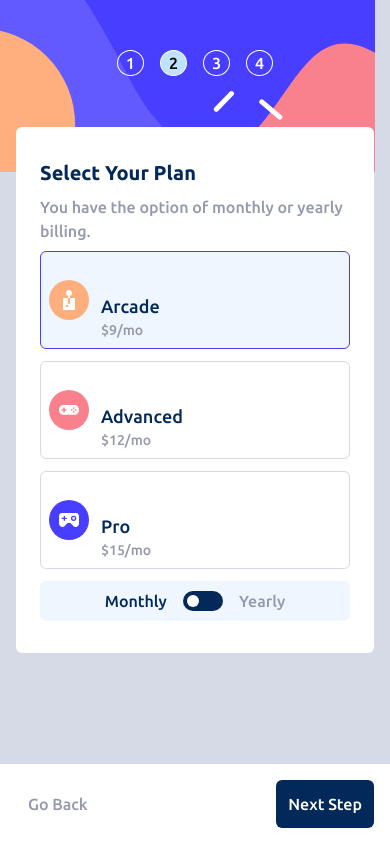
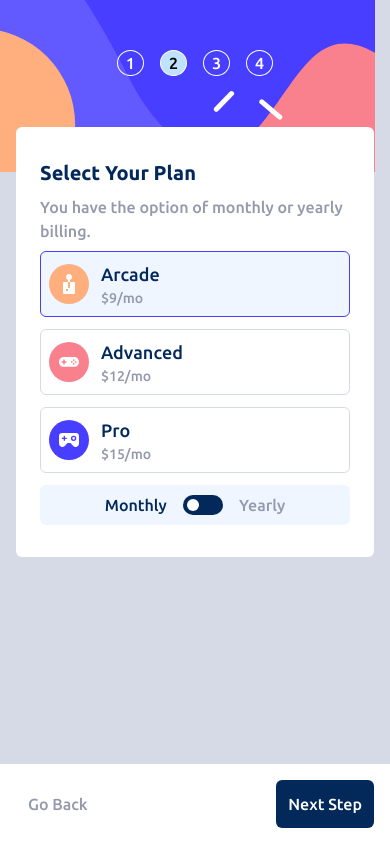
Before and after one commit to acedilloluis/multistep-form, a React (Vite) app: page / in a window 390 px wide. Both pictures are taken after typing "Sample", "name@example.com", "5551234" into the empty fields and a click on the button "Next Step". Built offline with nearby package versions, Linux system fonts and the light colour scheme.

Commit message:
fixed mobile layout of radio btns

```diff
--- a/src/components/RadioBtn.js
+++ b/src/components/RadioBtn.js
@@ -18,7 +18,7 @@ function RadioBtn({ propName, planTitle, planIcon, price, info, setInfo }) {
       }}
     >
       <img src={planIcon} alt="" />
-      <strong className="ml-3 mt-8 text-lg font-medium text-marine-blue">
+      <strong className="ml-3 text-lg font-medium text-marine-blue md:mt-8">
         {planTitle}
         <span className="block text-sm font-medium text-cool-gray">
           {priceLabel}
```
